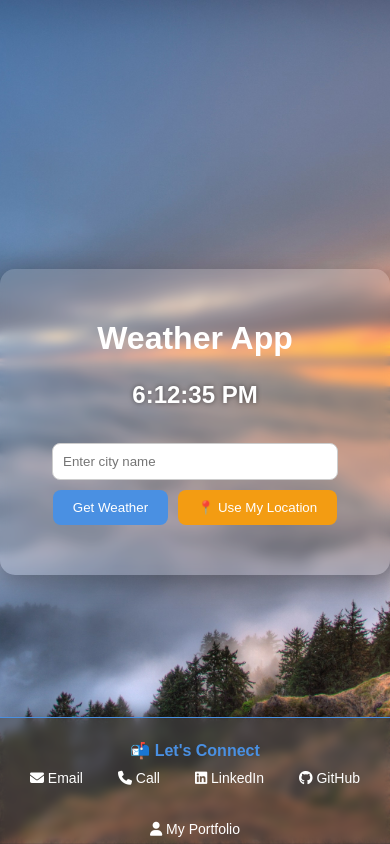
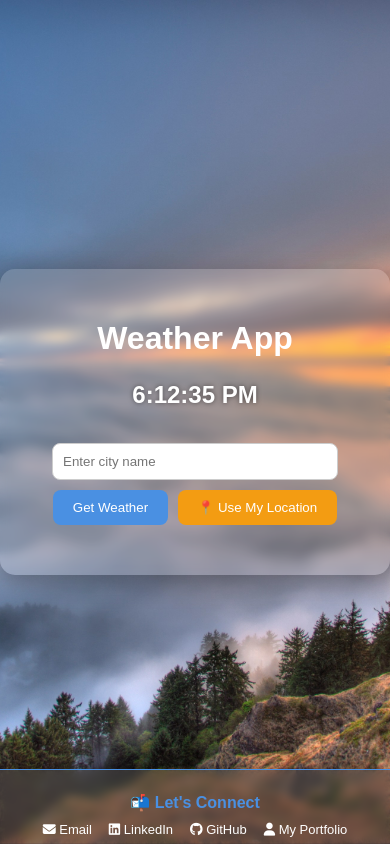
Before and after one commit to shawez-04/Weather-App, a plain HTML site: page index.html in a window 390 px wide. Drawn offline with Linux system fonts and the light colour scheme.

Commit message:
Made responsive for mobile phones

```diff
--- a/index.html
+++ b/index.html
@@ -21,7 +21,6 @@
     <p class="footer-title">📬 Let's Connect</p>
     <div class="footer-links">
       <a href="mailto:kshawez786@gmail.com"><i class="fa-solid fa-envelope"></i> Email</a>
-      <a href="tel:+918279967591"><i class="fa-solid fa-phone"></i> Call</a>
       <a href="https://www.linkedin.com/in/mohd-shawez-khan/" target="_blank"><i class="fa-brands fa-linkedin"></i> LinkedIn</a>
       <a href="https://github.com/shawez-04" target="_blank"><i class="fa-brands fa-github"></i> GitHub</a>
       <a href="https://shawez-04.github.io/My-Portfolio/" target="_blank"><i class="fa-solid fa-user"></i> My Portfolio</a>
--- a/style.css
+++ b/style.css
@@ -80,7 +80,7 @@ button:hover {
   padding: 7px 0;
   text-align: center;
   border-top: 1px solid #4a90e2;
-  font-family: "Amazon Ember", sans-serif;
+  font-family: Arial, sans-serif;
   position: fixed;
   bottom: 0;
   left: 0;
@@ -125,3 +125,14 @@ button:hover {
   text-shadow: 0 0 0.5px #4a90e2;
   transform: scale(1.15);
 }
+
+/* Responsive Design */
+@media (max-width: 768px) {
+  .footer-links {
+    gap: 17px;
+  }
+  .footer-links a {
+    font-size: 13px;
+
+  }
+}
```
